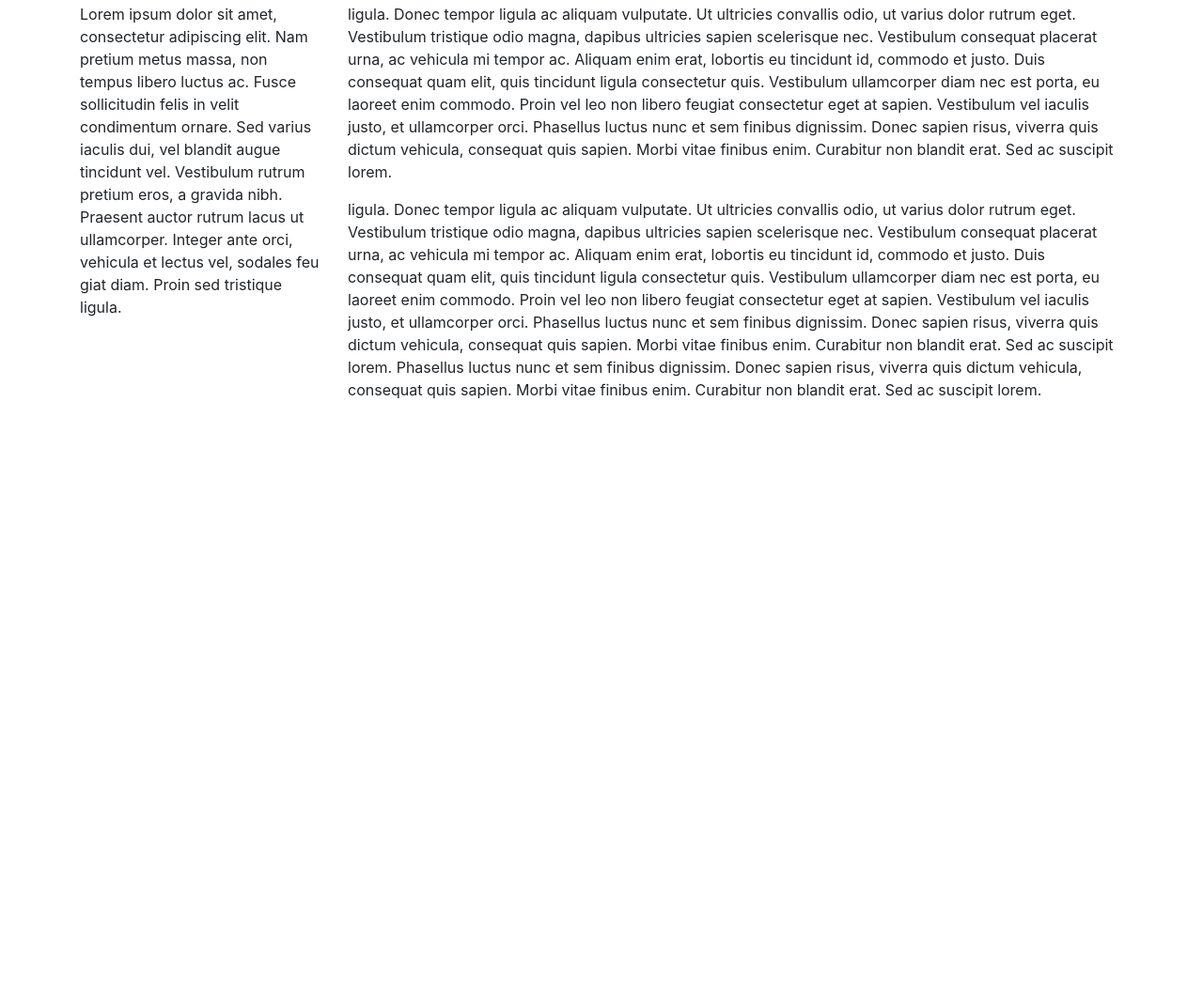
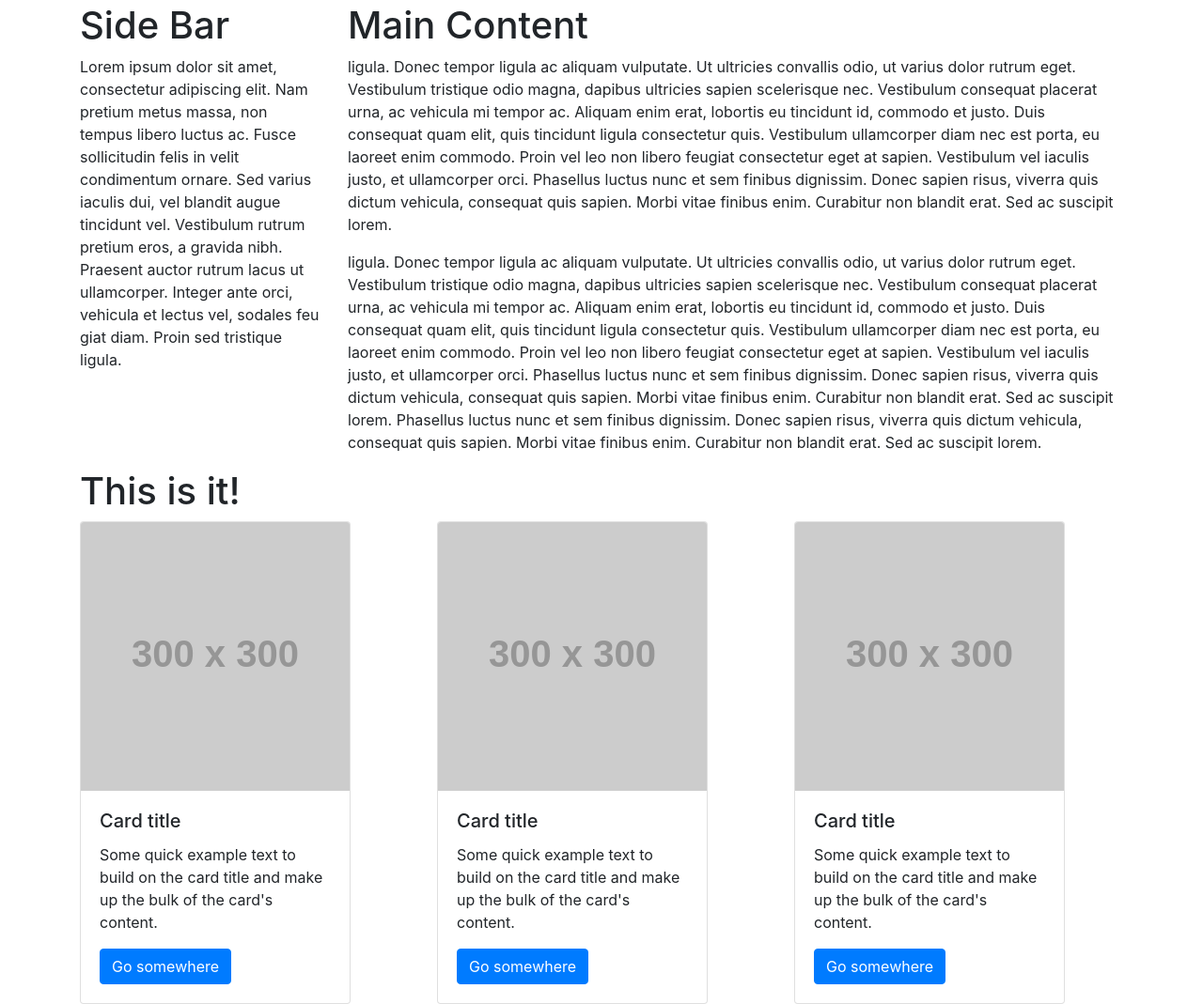
Before and after one commit to elabdesunil/BootstrapPractice, a plain HTML site: page index.html in a window 1280 px wide. Shown: the part 485-1554 px from the top of the page at 94% size. Before the commit the page ends 928 px from the top, so only its background shows below. Drawn offline with nearby package versions, Linux system fonts and the light colour scheme; placeholder pictures from the web are drawn by us.

Commit message:
made some changes

```diff
--- a/index.html
+++ b/index.html
@@ -74,6 +74,7 @@
 
       <div class="row">
         <div class="col-3">
+          <h1>Side Bar</h1>
           Lorem ipsum dolor sit amet, consectetur adipiscing elit. Nam pretium
           metus massa, non tempus libero luctus ac. Fusce sollicitudin felis in
           velit condimentum ornare. Sed varius iaculis dui, vel blandit augue
@@ -83,6 +84,7 @@
           ligula.
         </div>
         <div class="col">
+          <h1>Main Content</h1>
           <p>
             ligula. Donec tempor ligula ac aliquam vulputate. Ut ultricies
             convallis odio, ut varius dolor rutrum eget. Vestibulum tristique
@@ -116,7 +118,46 @@
           </p>
         </div>
       </div>
+
+<div class="cad-bar">
+  <h1>This is it!</h1>
+    <div class="row">
+      <div class="col">
+        <div class="card" style="width: 18rem;">
+          <img src="http://via.placeholder.com/300" class="card-img-top" alt="...">
+          <div class="card-body">
+            <h5 class="card-title">Card title</h5>
+            <p class="card-text">Some quick example text to build on the card title and make up the bulk of the card's content.</p>
+            <a href="#" class="btn btn-primary">Go somewhere</a>
+          </div>
+        </div>
+      </div>
+      <div class="col">
+        <div class="card" style="width: 18rem;">
+          <img src="http://via.placeholder.com/300" class="card-img-top" alt="...">
+          <div class="card-body">
+            <h5 class="card-title">Card title</h5>
+            <p class="card-text">Some quick example text to build on the card title and make up the bulk of the card's content.</p>
+            <a href="#" class="btn btn-primary">Go somewhere</a>
+          </div>
+        </div>
+      </div>
+      <div class="col">
+        <div class="card" style="width: 18rem;">
+          <img src="http://via.placeholder.com/300" class="card-img-top" alt="...">
+          <div class="card-body">
+            <h5 class="card-title">Card title</h5>
+            <p class="card-text">Some quick example text to build on the card title and make up the bulk of the card's content.</p>
+            <a href="#" class="btn btn-primary">Go somewhere</a>
+          </div>
+        </div>
+      </div>
+
     </div>
+  </div>
+<!-- This is a Toast: it should give an alert with a message in it -->
+
+  </div>
 
     <!-- Optional JavaScript -->
     <!-- jQuery first, then Popper.js, then Bootstrap JS -->
```
